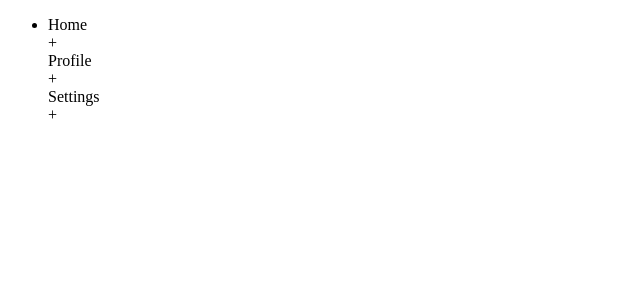
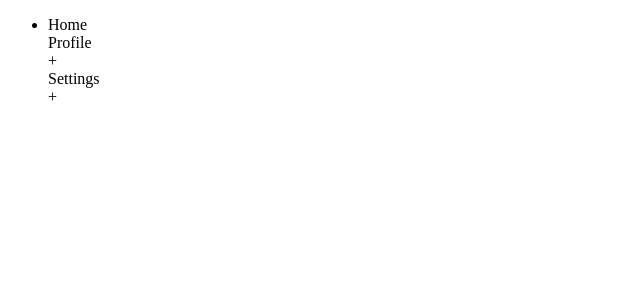
Before and after one commit to Nayem73/Projects, a React (Vite) app in the folder build-25-react-projects/: page / in a window 1280 px wide. Shown: the top 300 px of the page, without its empty margins (0-640 px from the left). Built offline with nearby package versions, Linux system fonts and the light colour scheme.

Commit message:
Updated toggle icon logic to display an empty string when there are no children

```diff
--- a/build-25-react-projects/src/components/tree-view/menu-item.jsx
+++ b/build-25-react-projects/src/components/tree-view/menu-item.jsx
@@ -17,7 +17,11 @@ const MenuItem = ({ data }) => {
           <div key={index}>
             <div>{item.label}</div>
             <span onClick={() => handleToggleChildren(item.label)}>
-              {displayCurrentChildren[item.label] ? "-" : "+"}
+              {item.children
+                ? displayCurrentChildren[item.label]
+                  ? "-"
+                  : "+"
+                : ""}
             </span>
             <ul>
               {item && item.children && displayCurrentChildren[item.label] && (
```
